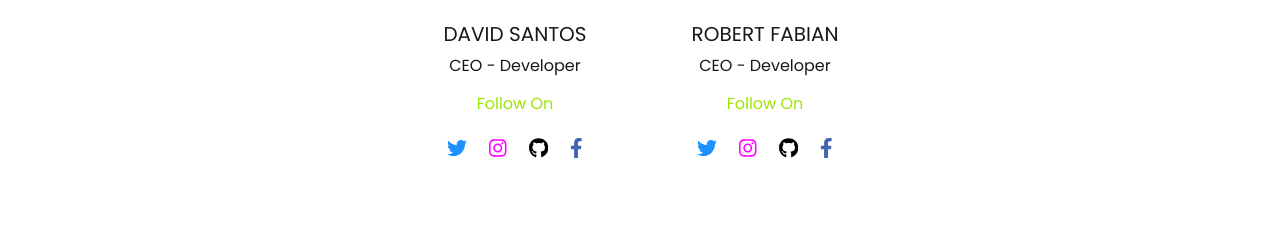
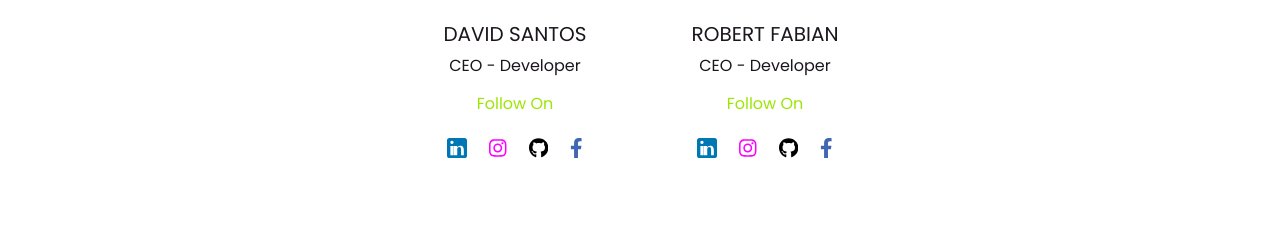
Before and after one commit to DavidSantos004/JuanGreenGarden, a plain HTML site: page frontend/index.html in a window 1280 px wide. Shown: the part 2020-2248 px from the top of the page. Drawn offline with nearby package versions, Linux system fonts and the light colour scheme.

Commit message:
style: :recycle: change svg
The twitter svg was changed to the linkedin one since it is more relevant

```diff
--- a/frontend/index.html
+++ b/frontend/index.html
@@ -269,8 +269,9 @@
                 <div class="parent">
                     <div class="child child-1">
                         <button class="button btn-1">
-                    <svg xmlns="http://www.w3.org/2000/svg" height="1em" viewBox="0 0 512 512" fill="#1e90ff"><path d="M459.37 151.716c.325 4.548.325 9.097.325 13.645 0 138.72-105.583 298.558-298.558 298.558-59.452 0-114.68-17.219-161.137-47.106 8.447.974 16.568 1.299 25.34 1.299 49.055 0 94.213-16.568 130.274-44.832-46.132-.975-84.792-31.188-98.112-72.772 6.498.974 12.995 1.624 19.818 1.624 9.421 0 18.843-1.3 27.614-3.573-48.081-9.747-84.143-51.98-84.143-102.985v-1.299c13.969 7.797 30.214 12.67 47.431 13.319-28.264-18.843-46.781-51.005-46.781-87.391 0-19.492 5.197-37.36 14.294-52.954 51.655 63.675 129.3 105.258 216.365 109.807-1.624-7.797-2.599-15.918-2.599-24.04 0-57.828 46.782-104.934 104.934-104.934 30.213 0 57.502 12.67 76.67 33.137 23.715-4.548 46.456-13.32 66.599-25.34-7.798 24.366-24.366 44.833-46.132 57.827 21.117-2.273 41.584-8.122 60.426-16.243-14.292 20.791-32.161 39.308-52.628 54.253z"></path></svg>
-                  </button>
+                            <svg xmlns="http://www.w3.org/2000/svg" height="1em" viewBox="0 0 24 24" fill="#0077B5">
+                                <path d="M21.156 0H2.844C1.273 0 0 1.273 0 2.844v18.312C0 22.727 1.273 24 2.844 24h18.312c1.572 0 2.844-1.273 2.844-2.844V2.844C24 1.273 22.727 0 21.156 0zM7.969 20.813H4.063V9.5h3.906v11.313zm-1.953-13.75a1.926 1.926 0 1 1 0-3.844c1.062 0 1.922.86 1.922 1.922s-.86 1.922-1.922 1.922zM20.813 20.813h-3.906v-6.469c0-1.547-.031-3.531-2.156-3.531-2.156 0-2.484 1.688-2.484 3.438v6.562h-3.906V9.5h3.656v1.828h.094c.508-.961 1.75-1.969 3.562-1.969 3.813 0 4.531 2.5 4.531 5.75v6.704z"/>
+                              </svg>                        </button>
                     </div>
                   <div class="child child-2">
                     <button class="button btn-2">
@@ -308,8 +309,9 @@
                 <div class="parent">
                     <div class="child child-1">
                         <button class="button btn-1">
-                    <svg xmlns="http://www.w3.org/2000/svg" height="1em" viewBox="0 0 512 512" fill="#1e90ff"><path d="M459.37 151.716c.325 4.548.325 9.097.325 13.645 0 138.72-105.583 298.558-298.558 298.558-59.452 0-114.68-17.219-161.137-47.106 8.447.974 16.568 1.299 25.34 1.299 49.055 0 94.213-16.568 130.274-44.832-46.132-.975-84.792-31.188-98.112-72.772 6.498.974 12.995 1.624 19.818 1.624 9.421 0 18.843-1.3 27.614-3.573-48.081-9.747-84.143-51.98-84.143-102.985v-1.299c13.969 7.797 30.214 12.67 47.431 13.319-28.264-18.843-46.781-51.005-46.781-87.391 0-19.492 5.197-37.36 14.294-52.954 51.655 63.675 129.3 105.258 216.365 109.807-1.624-7.797-2.599-15.918-2.599-24.04 0-57.828 46.782-104.934 104.934-104.934 30.213 0 57.502 12.67 76.67 33.137 23.715-4.548 46.456-13.32 66.599-25.34-7.798 24.366-24.366 44.833-46.132 57.827 21.117-2.273 41.584-8.122 60.426-16.243-14.292 20.791-32.161 39.308-52.628 54.253z"></path></svg>
-                  </button>
+                            <svg xmlns="http://www.w3.org/2000/svg" height="1em" viewBox="0 0 24 24" fill="#0077B5">
+                                <path d="M21.156 0H2.844C1.273 0 0 1.273 0 2.844v18.312C0 22.727 1.273 24 2.844 24h18.312c1.572 0 2.844-1.273 2.844-2.844V2.844C24 1.273 22.727 0 21.156 0zM7.969 20.813H4.063V9.5h3.906v11.313zm-1.953-13.75a1.926 1.926 0 1 1 0-3.844c1.062 0 1.922.86 1.922 1.922s-.86 1.922-1.922 1.922zM20.813 20.813h-3.906v-6.469c0-1.547-.031-3.531-2.156-3.531-2.156 0-2.484 1.688-2.484 3.438v6.562h-3.906V9.5h3.656v1.828h.094c.508-.961 1.75-1.969 3.562-1.969 3.813 0 4.531 2.5 4.531 5.75v6.704z"/>
+                              </svg>                        </button>
                     </div>
                   <div class="child child-2">
                     <button class="button btn-2">
```
Lines whose indentation alone changed are shown as unchanged.
